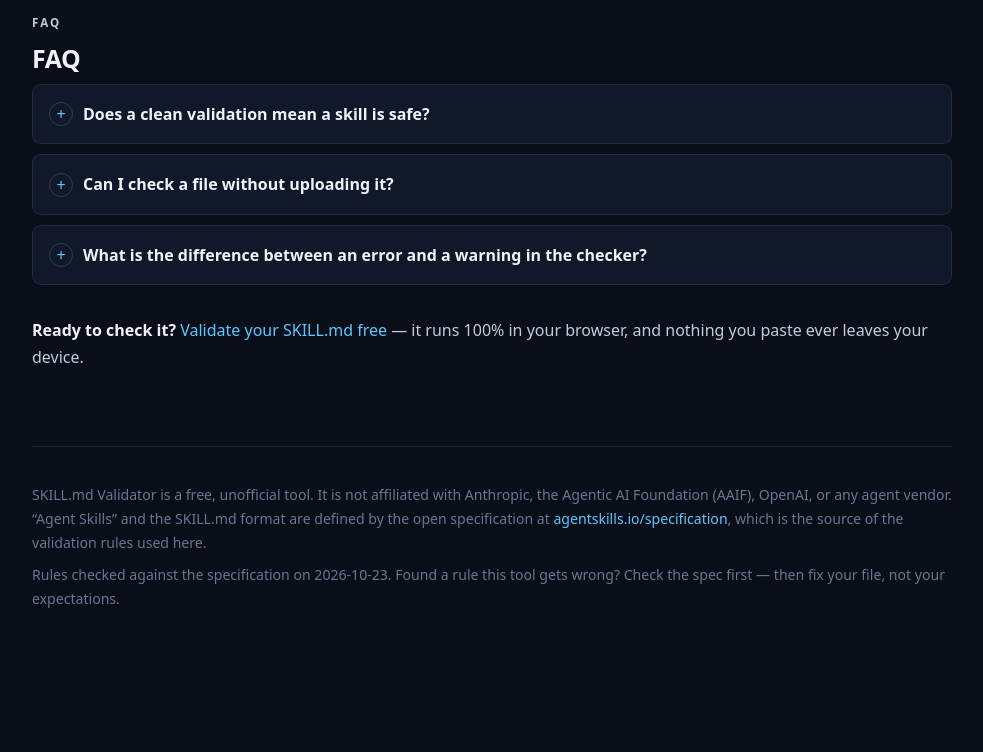
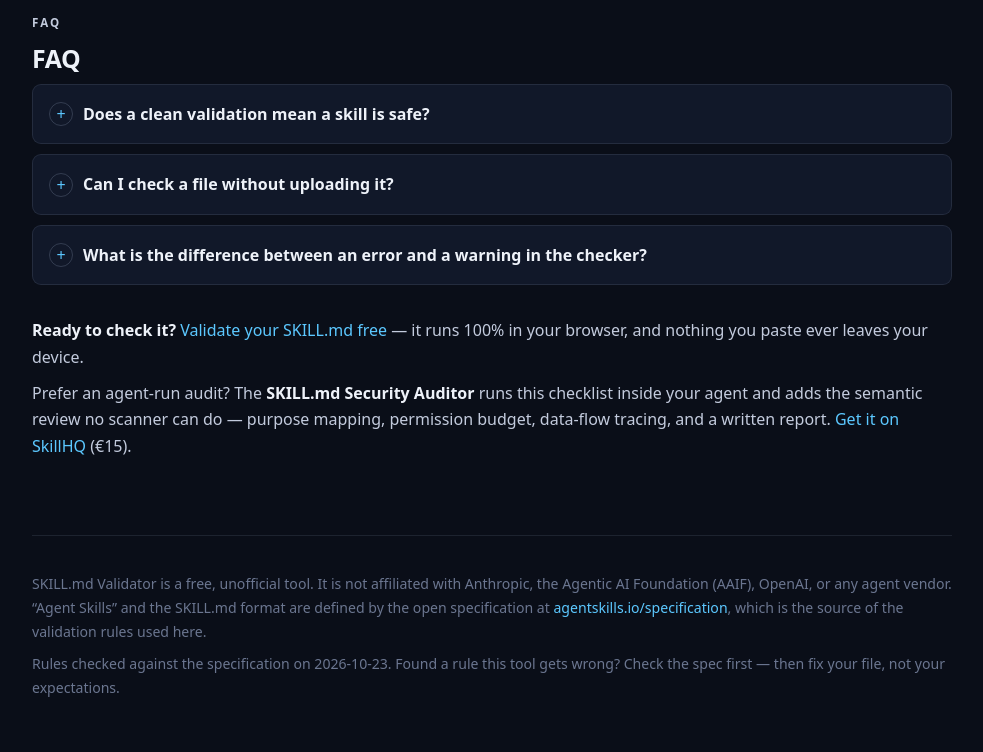
Before and after one commit to yuanqingsong2024/skillmd-validator, a plain HTML site: page skill-md-security-checklist.html in a window 1280 px wide. Shown: the part 2449-3201 px from the top of the page, without its empty margins (148-1131 px from the left). Before the commit the page ends 3112 px from the top, so only its background shows below. Drawn offline with Linux system fonts and the light colour scheme.

Commit message:
Add SkillHQ Security Auditor link to security checklist article

```diff
--- a/skill-md-security-checklist.html
+++ b/skill-md-security-checklist.html
@@ -109,6 +109,8 @@
     </details>
 
     <p style="margin-top:2rem"><strong>Ready to check it?</strong> <a href="/">Validate your SKILL.md free</a> — it runs 100% in your browser, and nothing you paste ever leaves your device.</p>
+
+    <p>Prefer an agent-run audit? The <strong>SKILL.md Security Auditor</strong> runs this checklist inside your agent and adds the semantic review no scanner can do — purpose mapping, permission budget, data-flow tracing, and a written report. <a href="https://skillhq.dev/skills/yuanqingsong/skill-md-security-auditor">Get it on SkillHQ</a> (€15).</p>
   </section>
 </main>
 
```
